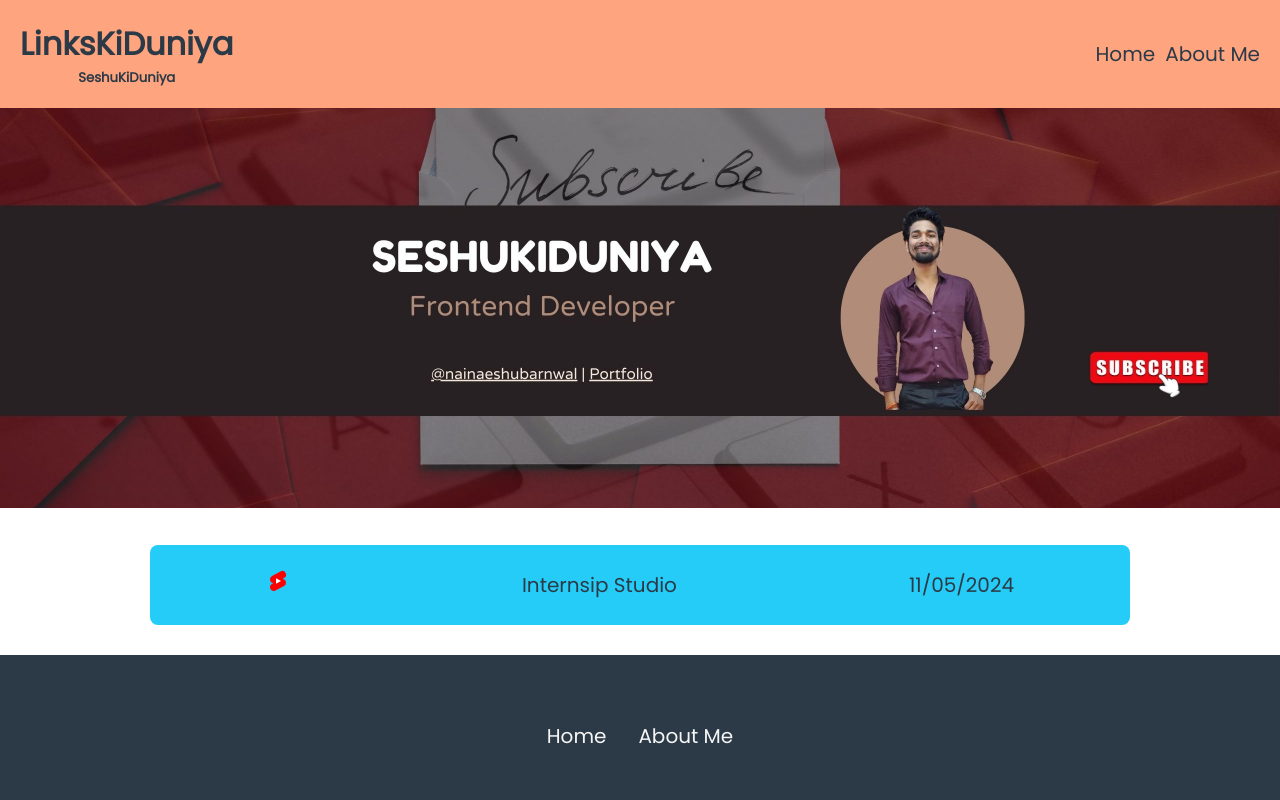
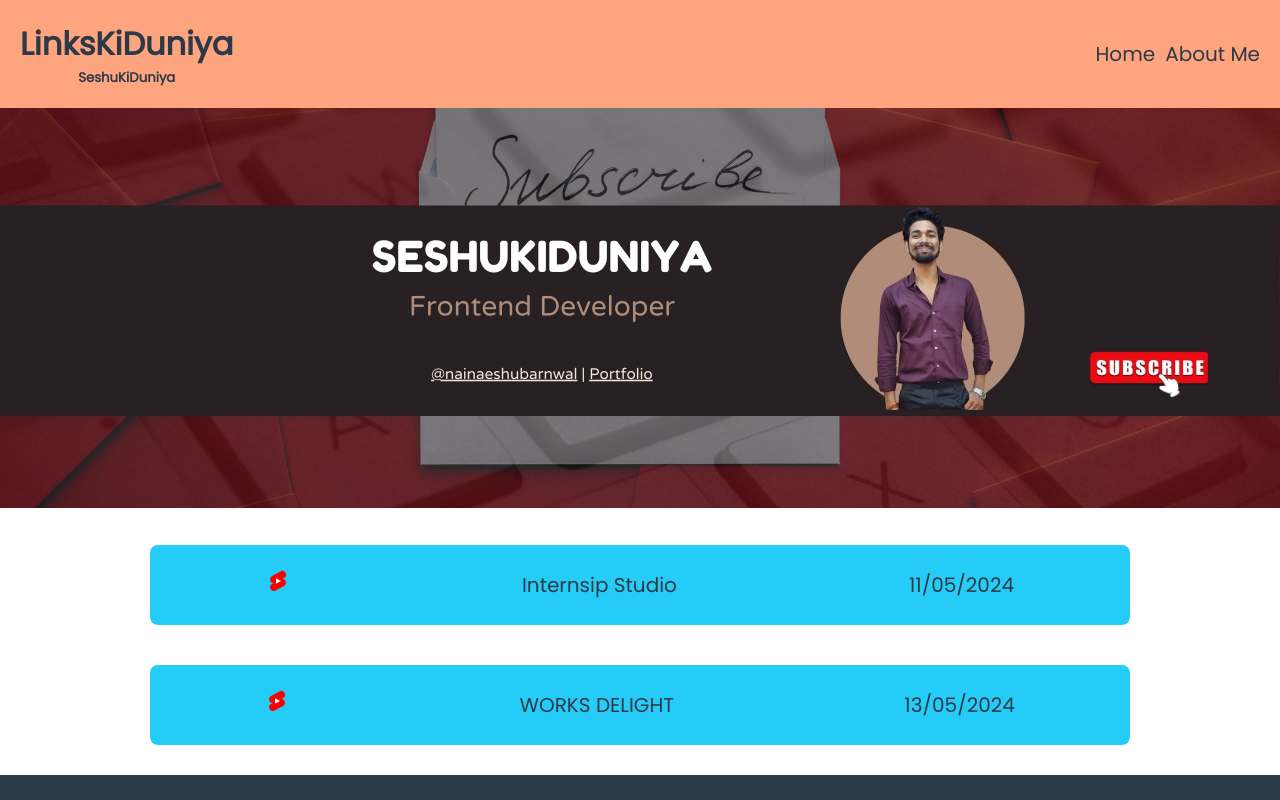
Before and after one commit to ANKITKUMAR1809/linkskiduniya, a React (Vite) app: page / in a window 1280 px wide. Shown: the top 800 px of the page. Built offline with nearby package versions, Linux system fonts and the light colour scheme.

Commit message:
13/05/2024 works delight link updated

```diff
--- a/src/Components/assets/my_links.js
+++ b/src/Components/assets/my_links.js
@@ -7,6 +7,13 @@ let my_links=[
         link:"https://internshipstudio.com/common-internship-test-june",
         date:"11/05/2024",
         logo:shorts
+    },
+    {
+        id:2,
+        name:"WORKS DELIGHT",
+        link:"talent@worksdelight.org",
+        date:"13/05/2024",
+        logo:shorts
     }
 ]
 export default my_links;
--- a/src/Pages/Home.jsx
+++ b/src/Pages/Home.jsx
@@ -10,7 +10,7 @@ export const Home = () => {
       <img src={banner} alt="" className='banner' />
       <div className="linklist">
         {my_link.map((item, i) => {
-          return <Links link={item.link} logo={item.logo} name={item.name} date={item.date} />
+          return <Links key={item.id} link={item.link} logo={item.logo} name={item.name} date={item.date} />
         })}
       </div>
     </>
```
